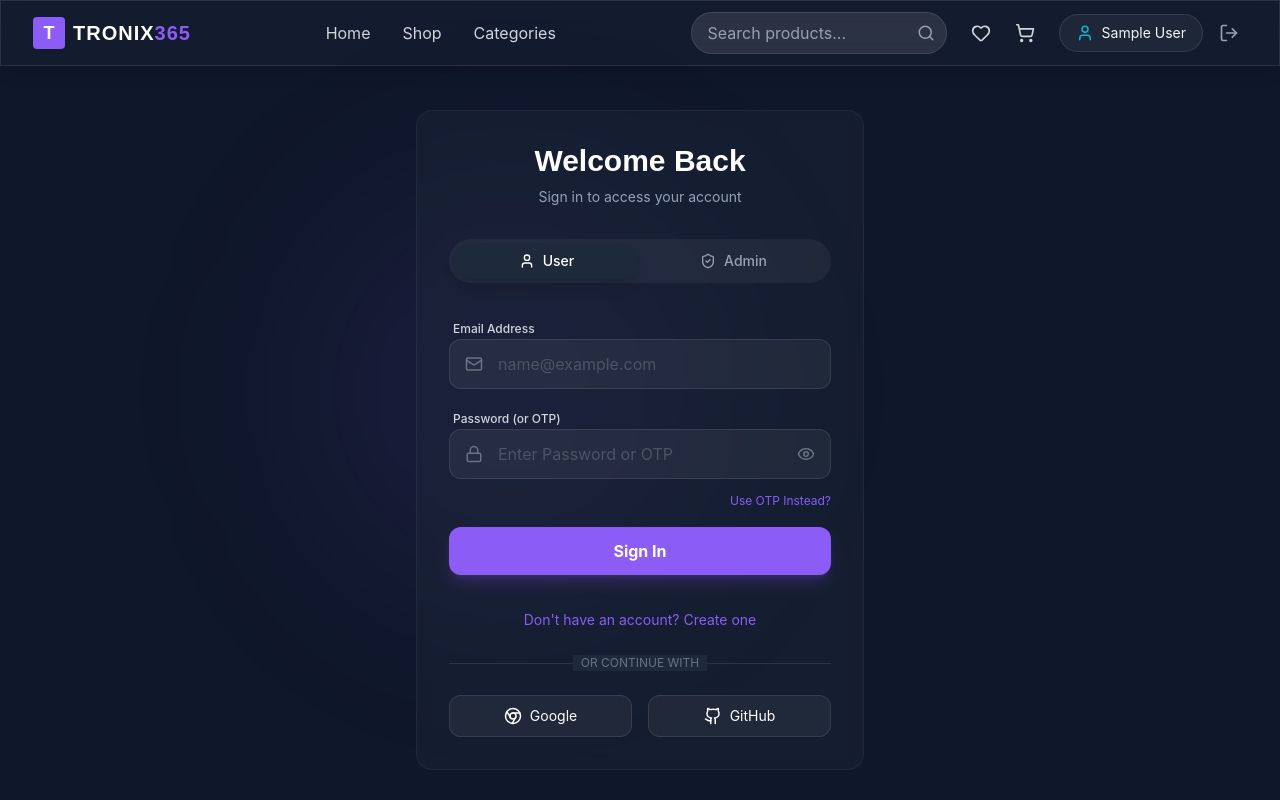
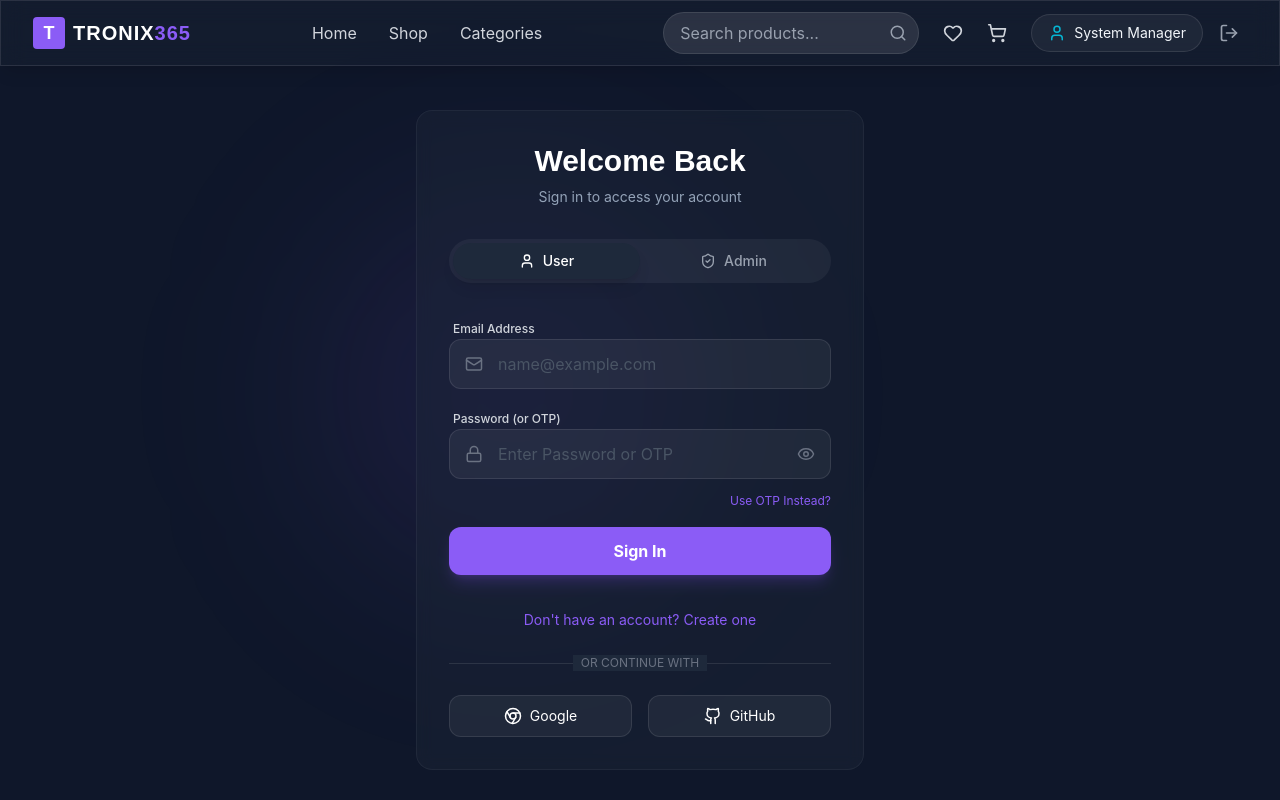
Before and after one commit to bhaveshburad729/tronix365-E_commerse, a React (Vite) app: page /login in a window 1280 px wide. Shown: the top 800 px of the page. Built offline with nearby package versions, Linux system fonts and the light colour scheme; no server answers; sample sign-in values are in the browser's storage.

Commit message:
changed frontend component for porduction

```diff
--- a/src/components/layout/Navbar.jsx
+++ b/src/components/layout/Navbar.jsx
@@ -91,7 +91,7 @@ const Navbar = () => {
                                 <div className="flex items-center gap-2">
                                     <Link to={user.role === 'admin' ? '/admin' : '/dashboard'} className="flex items-center gap-2 bg-white/5 hover:bg-white/10 px-4 py-2 rounded-full border border-white/10 transition-all">
                                         <User size={18} className="text-tronix-accent" />
-                                        <span className="text-sm">{user.full_name || user.name || 'User'}</span>
+                                        <span className="text-sm">{user.role === 'admin' ? 'System Manager' : (user.full_name || user.name || 'User')}</span>
                                     </Link>
                                     <button
                                         onClick={handleLogout}
--- a/src/pages/Login.jsx
+++ b/src/pages/Login.jsx
@@ -38,6 +38,7 @@ const Login = () => {
                 role: data.role,
                 email: email
             }));
+            window.dispatchEvent(new Event('storage'));
 
             if (data.role === 'admin') {
                 navigate('/admin');
--- a/src/pages/Signup.jsx
+++ b/src/pages/Signup.jsx
@@ -49,6 +49,7 @@ const Signup = () => {
                 role: data.role,
                 email: formData.email
             }));
+            window.dispatchEvent(new Event('storage'));
 
             // Redirect
             navigate('/');
```
Also changed, not shown: 1 other file (tests, documents, lock files or other folders).
